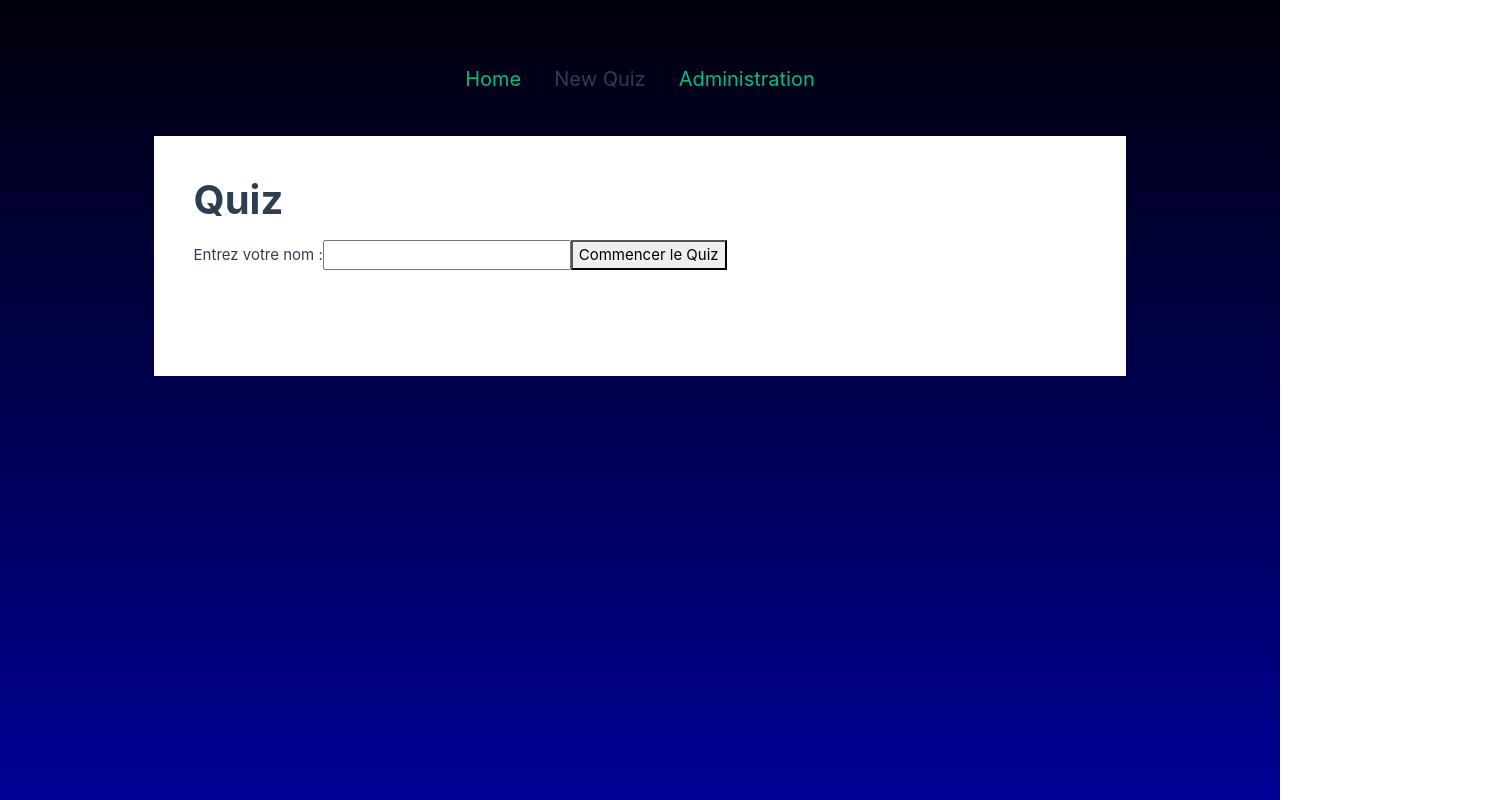
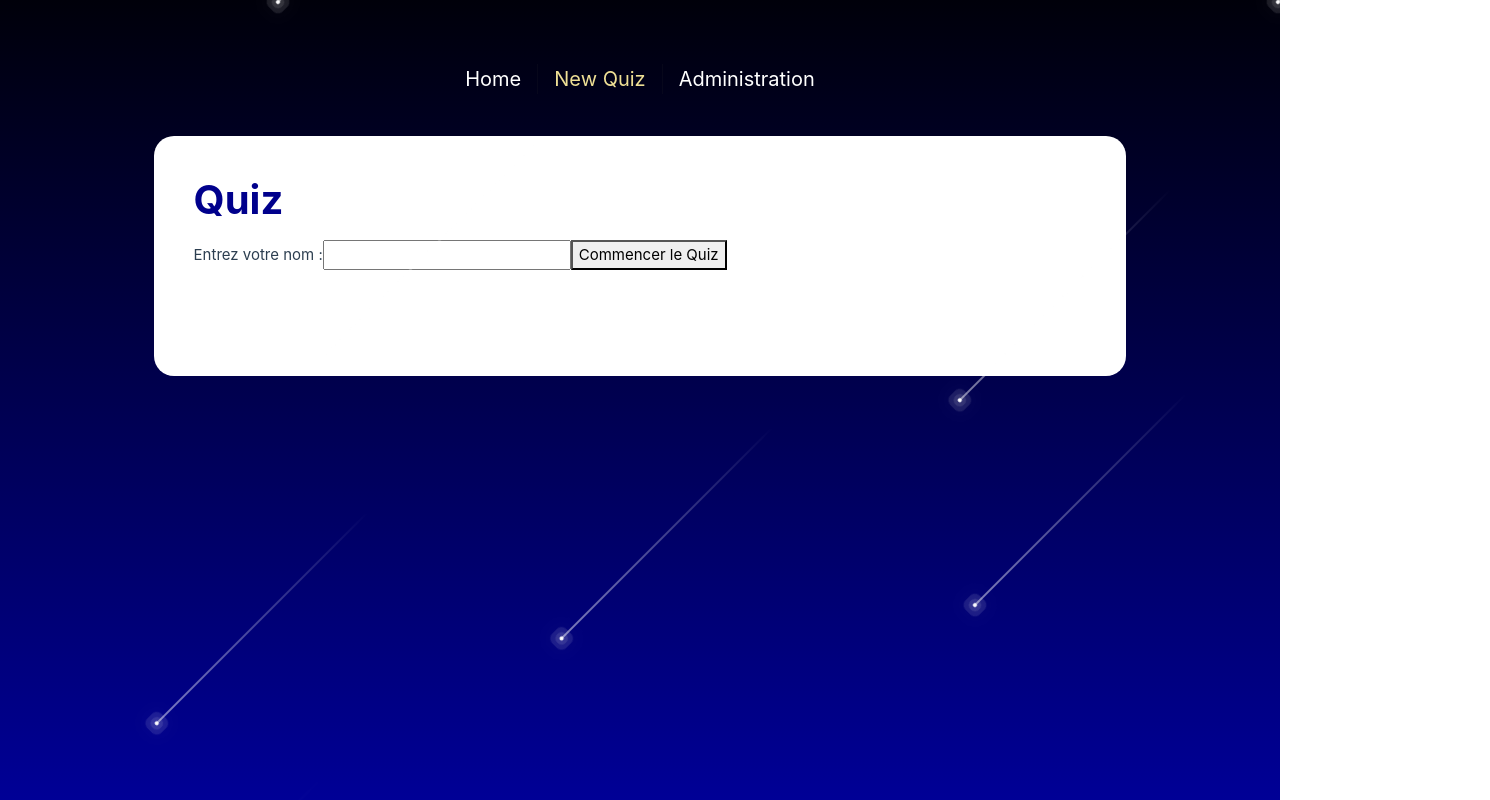
Before and after one commit to Valentin-SUDRES-EDU/FullStack-Projet-Quiz, a Vue app in the folder quiz-ui/: page /start-new-quiz-page in a window 1280 px wide. Shown: the top 800 px of the page, 1490 px wide, since content can reach past the window. Built offline with nearby package versions, Linux system fonts and the light colour scheme.

Commit message:
Modifs CSS quizz + homepage + étoiles

```diff
--- a/quiz-ui/index.html
+++ b/quiz-ui/index.html
@@ -12,6 +12,18 @@
 
 <body>
   <div id="app"></div>
+  <section>
+    <span></span>
+    <span></span>
+    <span></span>
+    <span></span>
+    <span></span>
+    <span></span>
+    <span></span>
+    <span></span>
+    <span></span>
+    <span></span>
+  </section>
   <script type="module" src="/src/main.js"></script>
 </body>
 
--- a/quiz-ui/src/App.vue
+++ b/quiz-ui/src/App.vue
@@ -32,7 +32,8 @@ nav {
 }
 
 nav a.router-link-exact-active {
-  color: var(--color-text);
+  /*color: var(--color-text);*/
+  color: rgb(238, 223, 149)
 }
 
 nav a.router-link-exact-active:hover {
@@ -41,13 +42,25 @@ nav a.router-link-exact-active:hover {
 
 nav a {
   display: inline-block;
+  color: white;
   padding: 0 1rem;
   border-left: 1px solid var(--color-border);
 }
 
+nav a:hover{
+  -ms-transform: scale(1.15);
+  transform: scale(1.15);
+  background-color: transparent;
+  color: rgb(239, 201, 14)
+}
+
+
 nav a:first-of-type {
   border: 0;
 }
+
+
+
 
 /*
 .logo {
--- a/quiz-ui/src/assets/main.css
+++ b/quiz-ui/src/assets/main.css
@@ -16,6 +16,8 @@ h1 {
   font-size: 40px;
   font-weight: bolder;
   margin-bottom: 2vh;
+  color:rgb(0, 0, 140)
+
 }
 
 main {
@@ -25,6 +27,7 @@ main {
   min-height: 30vh;
   max-height: 80vh;
   padding: 5vh;
+  border-radius: 20px;
 }
 
 a,
@@ -47,3 +50,132 @@ a,
 }
 
 @media (min-width: 1024px) {}
+
+
+@keyframes animateBg {
+  0%,100%
+  {
+      transform:scale(1);
+  }
+  50%
+  {
+      transform:scale(1.2);
+  }
+}
+span{
+  position: absolute;
+  top: 50%;
+  left: 50%;
+  width: 4px;
+  height: 4px;
+  background: #fff;
+  border-radius: 50%;
+  box-shadow: 0 0 0 4px rgba(255, 255, 255, 0.1), 0 0 0 8px rgba(255, 255, 255, 0.1), 0 0 20px rgba(255, 255, 255, 1)  ;
+  animation:  animate 3s linear infinite;
+}
+span::before{
+  content: '';
+  position: absolute;
+  top: 50%;
+  transform: translateY(-50%);
+  width: 300px;
+  height: 1px;
+  background: linear-gradient(90deg, #fff, transparent);
+}
+@keyframes animate {
+  0%
+  {
+      transform: rotate(315deg) translateX(0);
+      opacity: 1;
+  }
+  70%
+  {
+      opacity: 1;
+
+  }
+  100%
+  {
+      transform: rotate(315deg) translateX(-1500px);
+      opacity: 0;
+
+  }
+
+}
+span:nth-child(1){
+  top: 0;
+  right: 0;
+  left:initial;
+  animation-delay:0 ;
+  animation-duration: 1s;
+}
+
+span:nth-child(2){
+  top: 0;
+  right: 80px;
+  left:initial;
+  animation-delay:0.2s;
+  animation-duration: 3s;
+}
+
+span:nth-child(3){
+  top: 80px;
+  right: 0px;
+  left:initial;
+  animation-delay:0.4s ;
+  animation-duration: 2s;
+}
+
+span:nth-child(4){
+  top: 0;
+  right: 180px;
+  left:initial;
+  animation-delay:0.6s;
+  animation-duration: 1.5s;
+}
+
+span:nth-child(5){
+  top: 0;
+  right: 400px;
+  left:initial;
+  animation-delay:0.8s;
+  animation-duration: 2.5s;
+}
+
+span:nth-child(6){
+  top: 0;
+  right: 600px;
+  left:initial;
+  animation-delay:1s ;
+  animation-duration: 3s;
+}
+span:nth-child(7 ){
+  top: 300px;
+  right: 0px;
+  left:initial;
+  animation-delay:1s ;
+  animation-duration: 1.75s;
+}
+
+span:nth-child(8){
+  top: 0px;
+  right: 700px;
+  left:initial;
+  animation-delay:1.4s ;
+  animation-duration: 1.25s;
+}
+
+span:nth-child(9){
+  top: 0px;
+  right: 1000px;
+  left:initial;
+  animation-delay:0.75s ;
+  animation-duration: 2.25s;
+}
+
+span:nth-child(10){
+  top: 0px;
+  right: 1000px;
+  left:initial;
+  animation-delay:2.75s ;
+  animation-duration: 2.25s;
+}
--- a/quiz-ui/src/components/QuestionDisplay.vue
+++ b/quiz-ui/src/components/QuestionDisplay.vue
@@ -34,9 +34,22 @@ img {
 
 .answers {
   width: 100%;
-  height: 40px;
-  border: 0;
-  background: lightblue;
   margin-bottom: 10px;
+  height: 50px;
+  border: none;
+  border-radius: 40px;
+
+
+
+  background: rgb(7,7,161);
+  background: linear-gradient(90deg, rgba(7,7,161,0.5) 0%, rgba(13,104,152,0.5) 48%, rgba(0,142,171,0.5) 100%);
 }
+
+.answers:hover {
+  border: none;
+  background: rgb(161,139,7);
+  background: linear-gradient(-90deg, rgba(161,139,7,0.5) 0%, rgba(0,142,171,0.5) 100%);
+}
+
+
 </style>
--- a/quiz-ui/src/views/HomePage.vue
+++ b/quiz-ui/src/views/HomePage.vue
@@ -1,9 +1,8 @@
 <template>
   <main>
     <h1>Home</h1>
-    <router-link to="/start-new-quiz-page">Démarrer le quiz !</router-link>
-
-    <div class="content" v-if="this.registeredScores.length > 0">
+    <router-link id="startQuizz" to="/start-new-quiz-page">Démarrer le quiz !</router-link>
+    <div id="scores" class="content" v-if="this.registeredScores.length > 0">
       Les Meilleurs Scores
       <table>
         <tr>
@@ -45,6 +44,32 @@ export default {
 </script>
 
 <style>
+
+#startQuizz{
+  float: right;
+  width: 50%;
+  height: auto;
+  background: rgb(7,7,161);
+  background: linear-gradient(90deg, rgba(7,7,161,0.5) 0%, rgba(13,104,152,0.5) 48%, rgba(0,142,171,0.5) 100%);
+  border-radius: 15px;
+  text-align: center;
+  color: black;
+  font-size: 30px;
+  font-weight: bolder;
+}
+
+#startQuizz:hover {
+  background: rgb(161,139,7);
+  background: linear-gradient(-90deg, rgba(161,139,7,0.5) 0%, rgba(0,142,171,0.5) 100%);
+  -ms-transform: scale(1.10);
+  transform: scale(1.10);
+  color: white;
+}
+
+
+#scores {
+  float: left;
+}
 table {
   border: 2px solid black;
   border-collapse: collapse;
@@ -77,4 +102,6 @@ td {
   width: 100px;
   border: 1px solid black;
 }
+
+
 </style>
```
